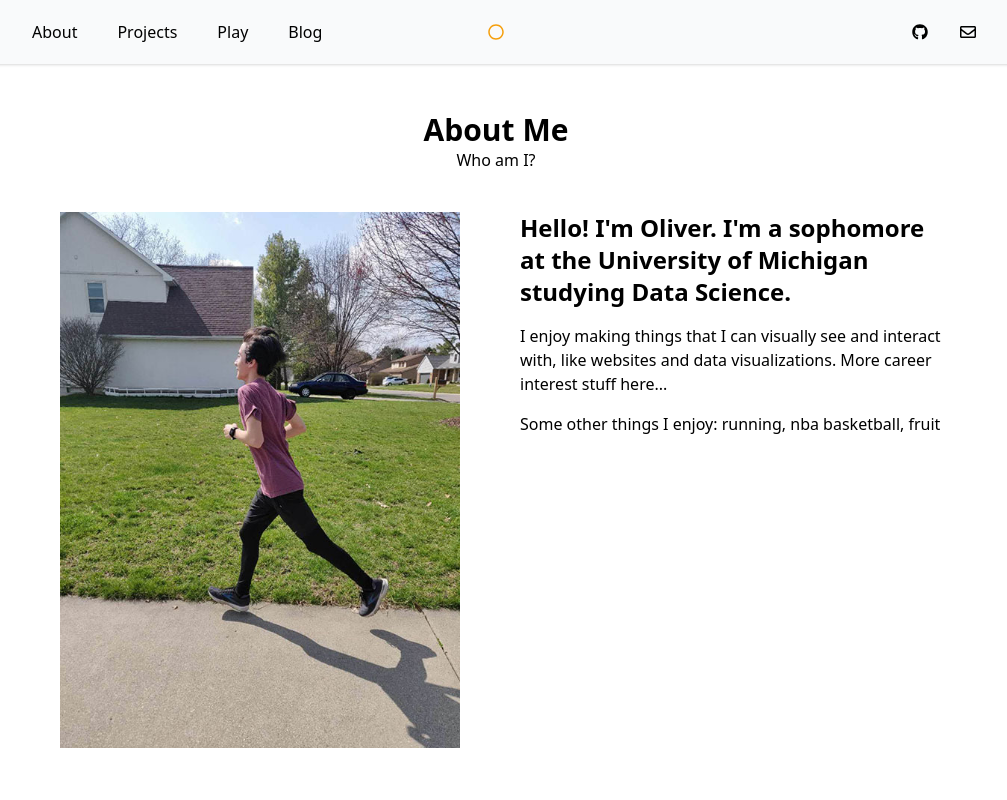
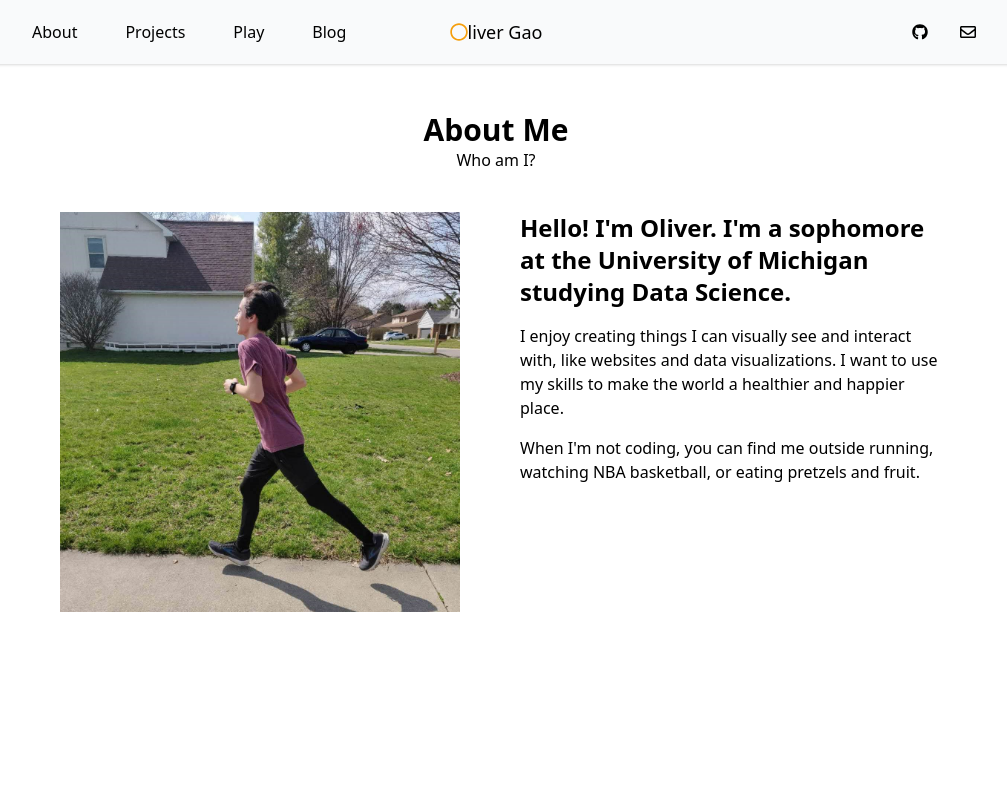
Before and after one commit to ogao9/personal-website-v1.0, a Next.js app: page /about in a window 1280 px wide. Shown: the top 800 px of the page, without its empty margins (144-1151 px from the left). Built offline with nearby package versions, Linux system fonts and the light colour scheme; no server answers; what @tailwindcss/typography would draw is missing.

Commit message:
minor changes

```diff
--- a/components/HomeNav.js
+++ b/components/HomeNav.js
@@ -2,7 +2,7 @@ import Link from 'next/link'
 
 export default function HomeNav() {
     return (
-        <nav className="w-full flex justify-around home-nav">
+        <nav className="w-full flex justify-center home-nav">
             <Link href="/about">
                 <a>About</a>
             </Link>
--- a/components/TopNav.js
+++ b/components/TopNav.js
@@ -27,9 +27,11 @@ export default function TopNav() {
                     </Link>
                 </div>
 
-                <div className="hidden md:flex flex-20 justify-center">
+                <div className="p-2 md:flex md:flex-20 md:justify-center">
                     <Link href="/">
-                        <a><FontAwesomeIcon icon={faCircle} className="w-8 text-yellow-500"/></a>
+                        <a className="font-medium text-lg flex items-center">
+                            <FontAwesomeIcon icon={faCircle} className="w-7 text-yellow-500 inline"/>liver Gao
+                        </a>
                     </Link>
                 </div>
 
@@ -40,26 +42,21 @@ export default function TopNav() {
                         </FontAwesomeIcon>
                     </a>
                     <Link href="/contact">
-                        <a><FontAwesomeIcon icon={faEnvelope} className="w-5 tooltip">
-                            <p className="text-sm tooltiptext">Contact Me</p>
-                        </FontAwesomeIcon></a>
+                        <a>
+                            <FontAwesomeIcon icon={faEnvelope} className="w-5 tooltip">
+                                <p className="text-sm tooltiptext">Contact Me</p>
+                            </FontAwesomeIcon>
+                        </a>
                     </Link>
                 </div>
 
                 <div className="md:hidden p-4">
-                    <Link href="/">
-                        <a><FontAwesomeIcon icon={faCircle} className="w-6 text-yellow-500 inline"/>liver Gao</a>
-                    </Link>
-                </div>
-
-                <div className="md:hidden p-4">
-                    <button onClick={()=>setExpand(!expand)}>
-                        <FontAwesomeIcon icon={faBars} className="w-5"/>
+                    <button onClick={() => setExpand(!expand)}>
+                        <FontAwesomeIcon icon={faBars} className="w-5" />
                     </button>
                 </div>
             </nav>
-
-            {expand && <MobileNavDropdown/>}
+            {expand && <MobileNavDropdown />}
         </div>
     );
 }
--- a/pages/about.js
+++ b/pages/about.js
@@ -15,7 +15,7 @@ export default function about() {
                         src={OliverRunning}
                         alt="Oliver Running"
                         width={400}
-                        height={536}
+                        height={400}
                     />
                 </div>
                 <div className="flex-50 px-6">
@@ -24,11 +24,10 @@ export default function about() {
                         studying Data Science.
                     </h1>
                     <p className="mb-4">
-                        I enjoy making things that I can visually see and interact with,
-                        like websites and data visualizations. More career interest stuff
-                        here...
+                        I enjoy creating things I can visually see and interact with,
+                        like websites and data visualizations. I want to use my skills to make the world a healthier and happier place.
                     </p>
-                    <p>Some other things I enjoy: running, nba basketball, fruit</p>
+                    <p>When I'm not coding, you can find me outside running, watching NBA basketball, or eating pretzels and fruit.</p>
                 </div>
             </div>
         </>
--- a/pages/blog/index.js
+++ b/pages/blog/index.js
@@ -11,7 +11,7 @@ export default function BlogHome({ postsInfo }) {
             <Meta title="Blog | Oliver Gao" />
             <Intro
                 title="Welcome to the Blog!"
-                subtitle="Thanks for reading my blog! Take it or leave it. They're just my ideas."
+                subtitle="A small collection of my thoughts and ideas"
             />
 
             <div className="lg:w-8/12 mx-auto">
--- a/pages/index.js
+++ b/pages/index.js
@@ -5,15 +5,21 @@ export default function Home() {
   return (
       <>
           <>
-        <Meta title="Home | Oliver Gao"/>
+              <Meta title="Home | Oliver Gao" />
               <div className="w-full h-screen home-background-cover grid place-items-center text-center text-gray-800">
                   <div>
-              <h1 className="text-4xl md:text-5xl mb-2">Hello! I'm <span className="text-yellow-600">Oliver</span></h1>
-              <h3 className="text-xl mb-2">Short and Sweet Opening Description</h3>
-              <HomeNav/>
+                      <h1 className="text-4xl md:text-5xl mb-2">
+                          Hello! I'm <span className="text-yellow-600">Oliver</span>
+                      </h1>
+                      <h3 className="text-xl mb-2">
+                          Welcome to my home on the web. Have a look around.
+                      </h3>
+                      <div className="w-full flex justify-center">
+                          <HomeNav />
+                      </div>
                   </div>
               </div>
           </>
       </>
-  )
+  );
 }
--- a/posts/post1.md
+++ b/posts/post1.md
@@ -1,11 +1,12 @@
 ---
-title: 'Welcome to the Blog'
+title: 'My First Post'
 date: 'July 14 2021'
-excerpt: 'My first post. I am excited to start writing!'
+excerpt: 'This is my first post. I am excited to start writing!'
 cover_image: '/images/blog-cafe.jpg'
 ---
-## Header 2
-This is my first post. I'm excited to start writing!
+## My First Post
+Welcome to my blog! Thanks for stopping by.
+Be sure to come back for future posts.
 
 ### A list
 * Item 1
--- a/styles/globals.css
+++ b/styles/globals.css
@@ -39,16 +39,16 @@
 .mobile-nav a{
     display: block;
     padding: 1rem;
-    font-size: 1rem/* 16px */;
-    line-height: 1.5rem/* 24px */;
+    font-size: 1rem;
+    line-height: 1.5rem;
 }
 
 .home-nav a{
     padding: 1rem;
     margin-right: 8px;
     color: rgb(31, 41, 55);
-    font-size: 16px;
-    line-height: 24px;
+    font-size: 1.25rem;
+    line-height: 1.5rem;
 }
 
 .home-nav a:hover{
@@ -57,15 +57,16 @@
 
 .top-nav-left a{
     padding: 1rem;
-    margin-right: 8px;
-    font-size: 1rem/* 16px */;
-    line-height: 1.5rem/* 24px */;
+    margin-right: 1rem;
+    font-size: 1rem;
+    line-height: 1.5rem;
+}
+
+.top-nav-left a:hover{
+    text-decoration: underline;
 }
 
 .home-background-cover{
-    /* background-image: url("../public/images/unsplash-bgr.jpg");
-    background-repeat: no-repeat;
-    background-size: cover; */
     background-color: whitesmoke;
 }
 
```
Also changed, not shown: public/images/oliver-running.jpg. Lines whose indentation alone changed are shown as unchanged.
